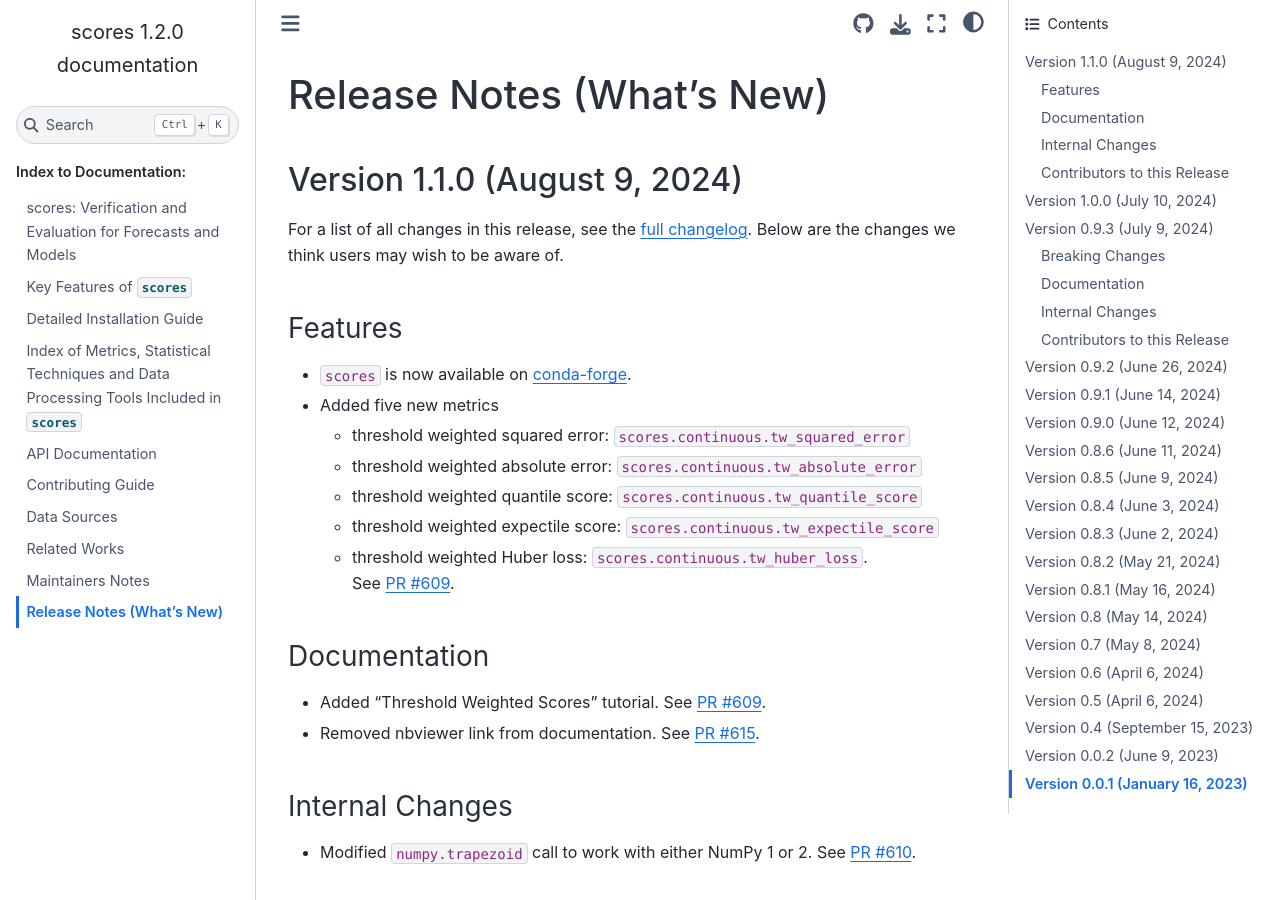
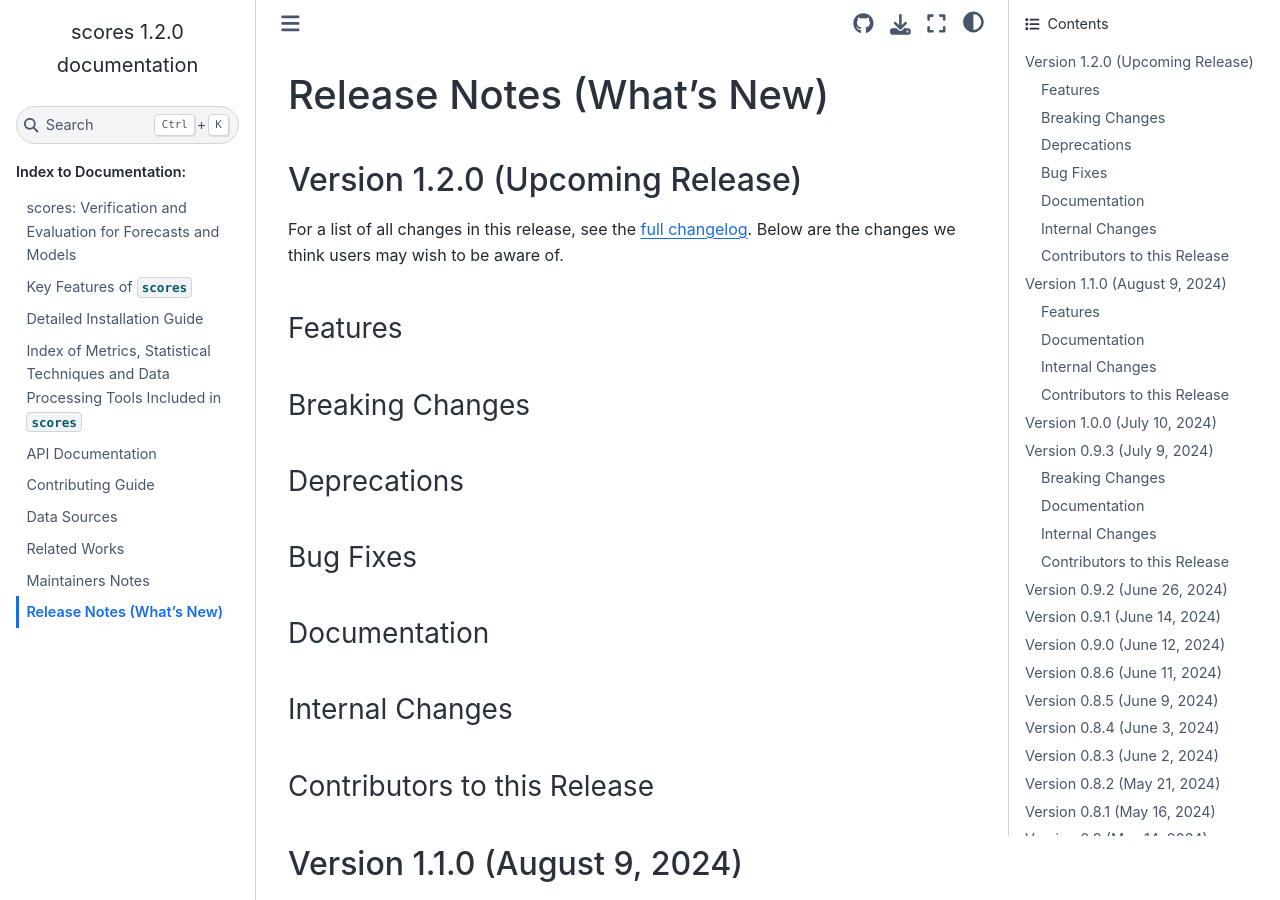
Before and after one commit to nci/scores, a Sphinx documentation site: the page built from docs/release_notes.md, in a window 1280 px wide and 900 px high. Built offline with Sphinx 7.4.7 and the Sphinx Book theme 1.1.4, drawn with Linux system fonts in a browser that asks for light colours; pages that are not in the unit, such as notebooks, are missing from menus.

Commit message:
Update release_notes.md
Signed-off-by: Stephanie Chong <168800785+Steph-Chong@users.noreply.github.com>

```diff
--- a/docs/release_notes.md
+++ b/docs/release_notes.md
@@ -1,4 +1,22 @@
 # Release Notes (What's New)
+
+## Version 1.2.0 (Upcoming Release)
+
+For a list of all changes in this release, see the [full changelog](https://github.com/nci/scores/compare/1.1.0...develop). Below are the changes we think users may wish to be aware of.
+
+### Features
+
+### Breaking Changes
+
+### Deprecations
+
+### Bug Fixes
+
+### Documentation
+
+### Internal Changes
+
+### Contributors to this Release
 
 ## Version 1.1.0 (August 9, 2024)
 
```
